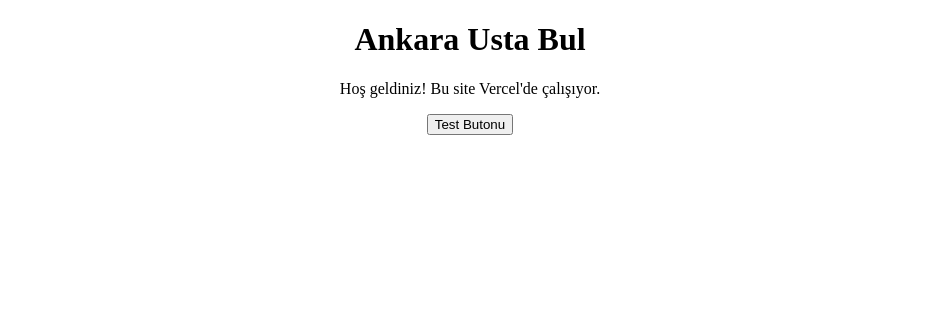
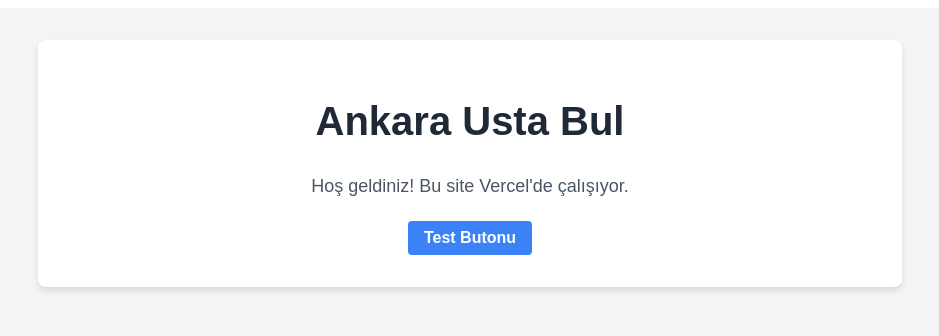
Before and after one commit to yasinnabialtun/ankaraustabul, a React (Vite) app: page / in a window 1280 px wide. Shown: the top 336 px of the page, without its empty margins (170-1109 px from the left). Built offline with nearby package versions, Linux system fonts and the light colour scheme.

Commit message:
Fix white screen: Use inline styles instead of Tailwind

```diff
--- a/src/App.tsx
+++ b/src/App.tsx
@@ -1,19 +1,49 @@
 function App() {
   return (
-    <div className="min-h-screen bg-gray-100">
-      <div className="container mx-auto px-4 py-8">
-        <h1 className="text-4xl font-bold text-center text-gray-800 mb-8">
+    <div style={{
+      minHeight: '100vh',
+      backgroundColor: '#f3f4f6',
+      padding: '2rem',
+      fontFamily: 'Arial, sans-serif'
+    }}>
+      <div style={{
+        maxWidth: '800px',
+        margin: '0 auto',
+        backgroundColor: 'white',
+        padding: '2rem',
+        borderRadius: '8px',
+        boxShadow: '0 4px 6px rgba(0, 0, 0, 0.1)'
+      }}>
+        <h1 style={{
+          fontSize: '2.5rem',
+          fontWeight: 'bold',
+          textAlign: 'center',
+          color: '#1f2937',
+          marginBottom: '2rem'
+        }}>
           Ankara Usta Bul
         </h1>
-        <div className="bg-white rounded-lg shadow-lg p-6">
-          <p className="text-lg text-gray-600 text-center">
-            Hoş geldiniz! Bu site Vercel'de çalışıyor.
-          </p>
-          <div className="mt-6 text-center">
-            <button className="bg-blue-500 hover:bg-blue-700 text-white font-bold py-2 px-4 rounded">
-              Test Butonu
-            </button>
-          </div>
+        <p style={{
+          fontSize: '1.125rem',
+          textAlign: 'center',
+          color: '#4b5563',
+          marginBottom: '1.5rem'
+        }}>
+          Hoş geldiniz! Bu site Vercel'de çalışıyor.
+        </p>
+        <div style={{ textAlign: 'center' }}>
+          <button style={{
+            backgroundColor: '#3b82f6',
+            color: 'white',
+            padding: '0.5rem 1rem',
+            borderRadius: '4px',
+            border: 'none',
+            fontSize: '1rem',
+            fontWeight: 'bold',
+            cursor: 'pointer'
+          }}>
+            Test Butonu
+          </button>
         </div>
       </div>
     </div>
```
